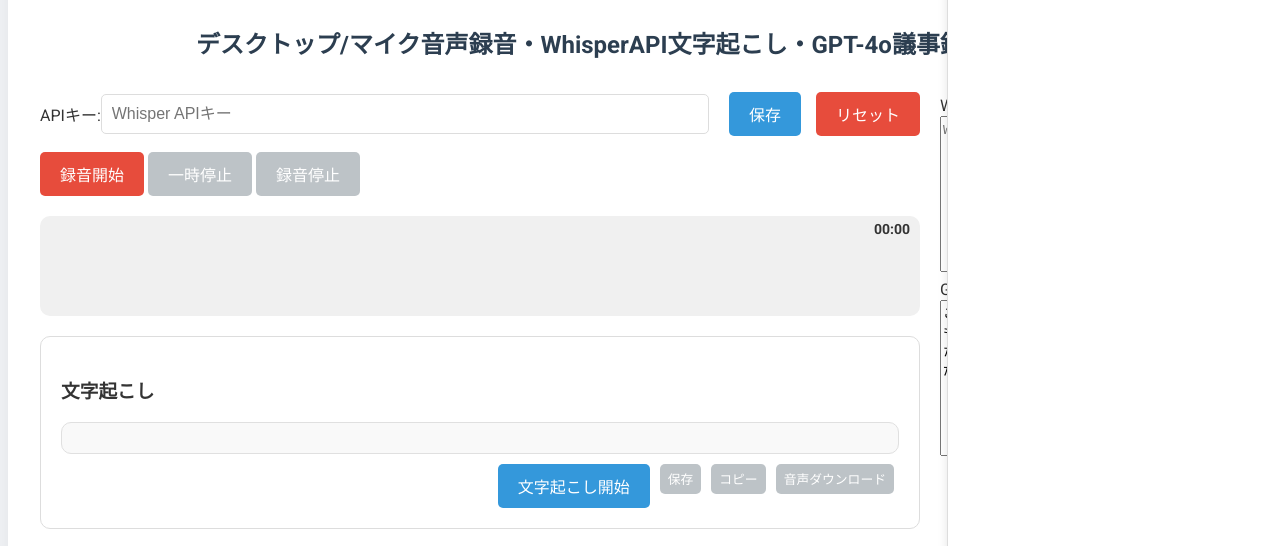
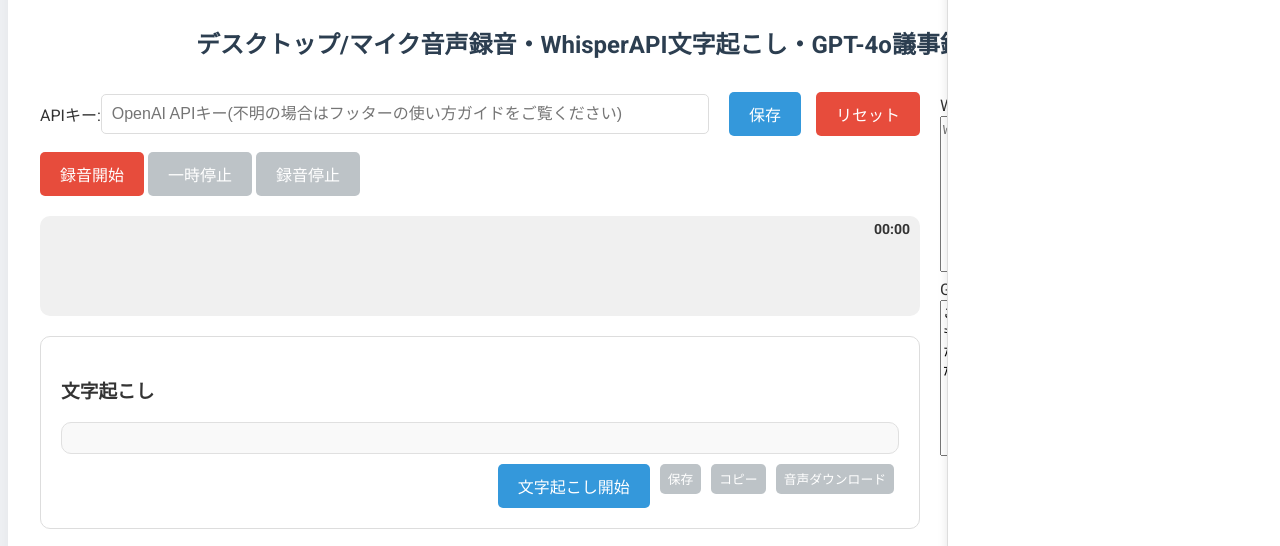
Before and after one commit to rabbuttz/mojiokosi-browser, a plain HTML site: page index.html in a window 1280 px wide. Shown: the part 94-640 px from the top of the page. Drawn offline with Linux system fonts and the light colour scheme.

Commit message:
Update index.html

```diff
--- a/index.html
+++ b/index.html
@@ -386,7 +386,7 @@
             <div class="left-section">
                 <div class="input-group">
                     <label for="apiKey">APIキー:</label>
-                    <input type="password" id="apiKey" placeholder="Whisper APIキー">
+                    <input type="password" id="apiKey" placeholder="OpenAI APIキー(不明の場合はフッターの使い方ガイドをご覧ください)">
                     <button id="saveApiKey">保存</button>
                     <button id="resetApiKey" class="reset-button">リセット</button>
                 </div>
```
